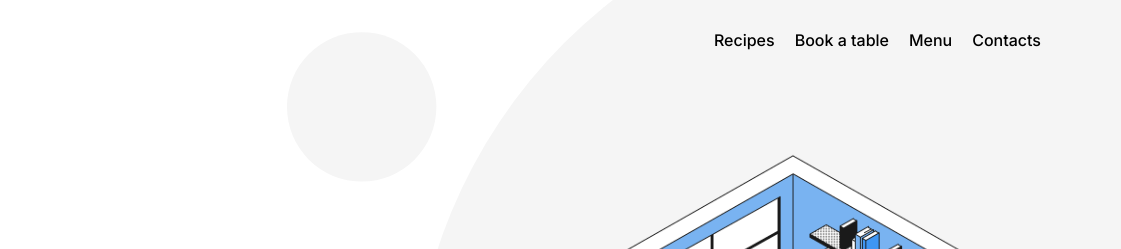
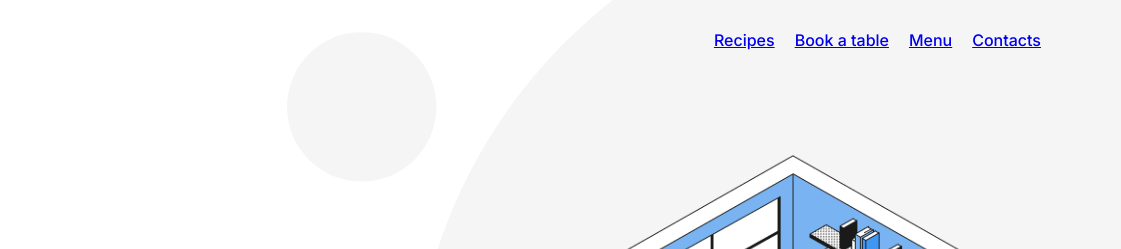
Before and after one commit to lidor-cohen/se_project_coffeeshop, a plain HTML site: page index.html in a window 1280 px wide. Shown: the top 249 px of the page, 159-1280 px from the left. Drawn offline with Linux system fonts and the light colour scheme.

Commit message:
fixed navigation bar naming and refers

```diff
--- a/index.html
+++ b/index.html
@@ -37,10 +37,12 @@
             class="nav__logo"
           />
           <ul class="nav__links">
-            <li class="nav__link">Recipes</li>
-            <li class="nav__link">Book a table</li>
-            <li class="nav__link">Menu</li>
-            <li class="nav__link">Contacts</li>
+            <li class="nav__link"><a href="#section-recipes">Recipes</a></li>
+            <li class="nav__link">
+              <a href="#section-reservation">Book a table</a>
+            </li>
+            <li class="nav__link"><a href="#section-menu">Menu</a></li>
+            <li class="nav__link"><a href="#section-about">Contacts</a></li>
           </ul>
         </nav>
 
@@ -78,7 +80,7 @@
         </div>
       </header>
       <main class="content">
-        <section class="recipes">
+        <section id="section-recipes" class="recipes">
           <h2 class="recipes__title">Recipes</h2>
           <p class="recipes__description">
             Check out some recipes we've collected for your home-brewing
@@ -113,9 +115,9 @@
             </div>
           </div>
         </section>
-        <section class="reservation"></section>
-        <section class="menu"></section>
-        <section class="about"></section>
+        <section id="section-reservation" class="reservation"></section>
+        <section id="section-menu" class="menu"></section>
+        <section id="section-about" class="about"></section>
       </main>
       <footer class="footer"></footer>
     </div>
--- a/pages/index.css
+++ b/pages/index.css
@@ -142,6 +142,7 @@ li {
 }
 
 .recipes__description {
+  max-width: 438px;
   margin-top: 24px;
   font-family: "Noto Serif";
   font-style: normal;
@@ -167,6 +168,7 @@ li {
 .recipes__video iframe {
   width: 480px;
   height: 273px;
+  border: none;
 }
 
 .recipes__video-caption {
```
